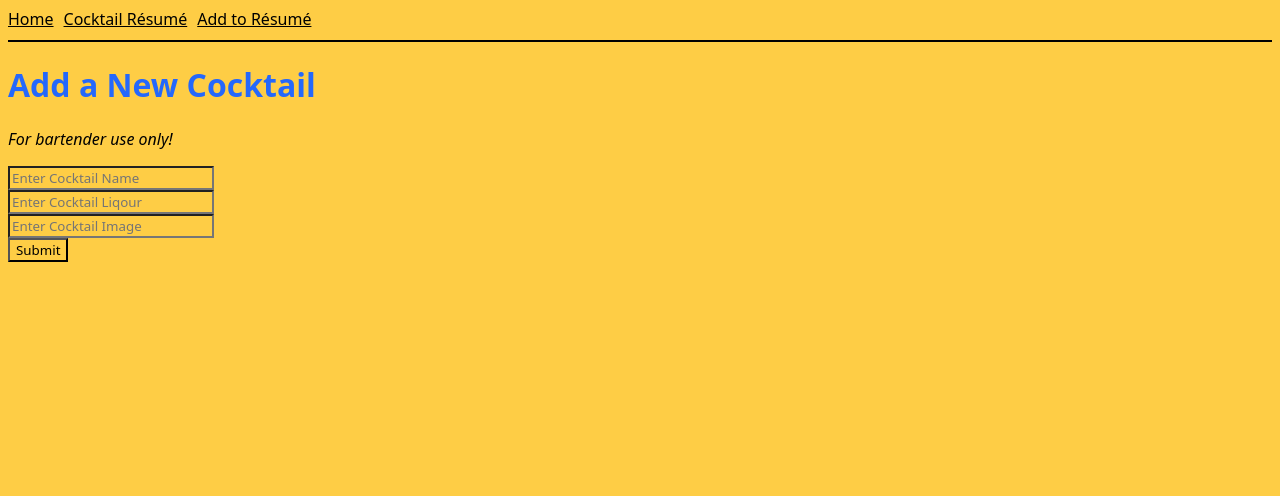
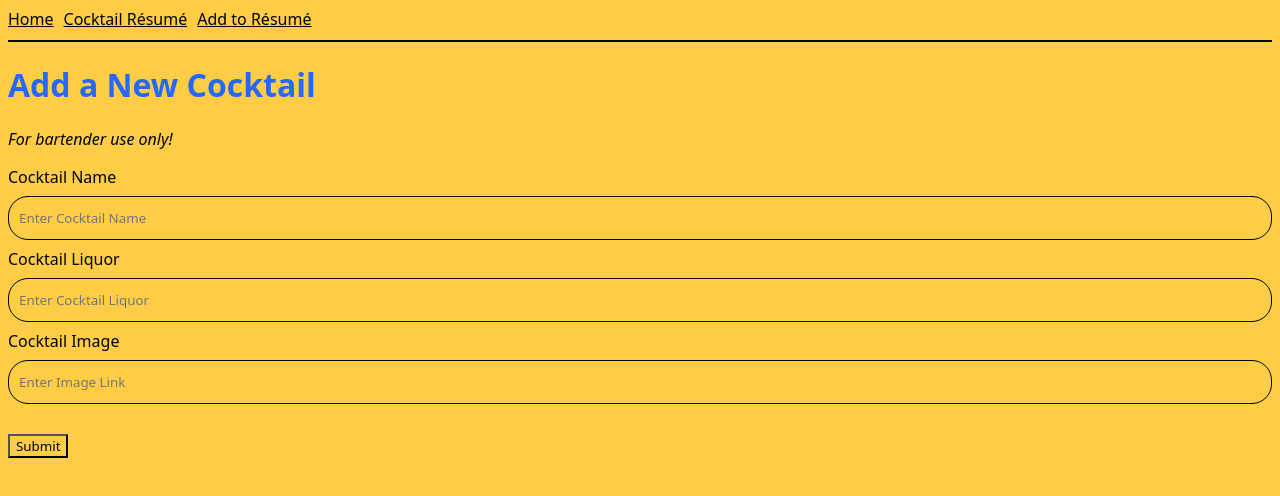
Before and after one commit to ryanrizeq/phase-2-project, a React (Create React App) app: page /new in a window 1280 px wide. Shown: the top 496 px of the page. Built offline with nearby package versions, Linux system fonts and the light colour scheme; no server answers.

Commit message:
form styling

```diff
--- a/src/components/Form.js
+++ b/src/components/Form.js
@@ -25,29 +25,34 @@ function CocktailForm ({ addNewCocktail }) {
             <h1 className="accent">Add a New Cocktail</h1>
             <p><em>For bartender use only!</em></p>
             <form onSubmit={onSubmit}>
+                <label>Cocktail Name</label>
                 <input
                     type="text"
                     name="name"
                     placeholder="Enter Cocktail Name"
+                    className="input"
                     value={formData.name}
                     onChange={handleChange}
                 />
-                <br />
+                <label>Cocktail Liquor</label>
                 <input
                     type="text"
                     name="liquor"
-                    placeholder="Enter Cocktail Liqour"
+                    placeholder="Enter Cocktail Liquor"
+                    className="input"
                     value={formData.liquor}
                     onChange={handleChange}
                 />
-                <br />
+                <label>Cocktail Image</label>
                 <input
                     type="text"
                     name="image"
-                    placeholder="Enter Cocktail Image"
+                    placeholder="Enter Image Link"
+                    className="input"
                     value={formData.link}
                     onChange={handleChange}
                 />
+                <br />
                 <br />
                 <input
                     type="submit"
--- a/src/index.css
+++ b/src/index.css
@@ -40,3 +40,13 @@ a, a:hover, a:visited, a:active {
     gap: 10px;
     grid-auto-rows: minmax(100px, auto);
 }
+
+.input {
+    width: 100%;
+    padding: 12px 10px;
+    margin: 8px 0;
+    display: inline-block;
+    border: 1px solid;
+    border-radius: 20px;
+    box-sizing: border-box;
+}
```
